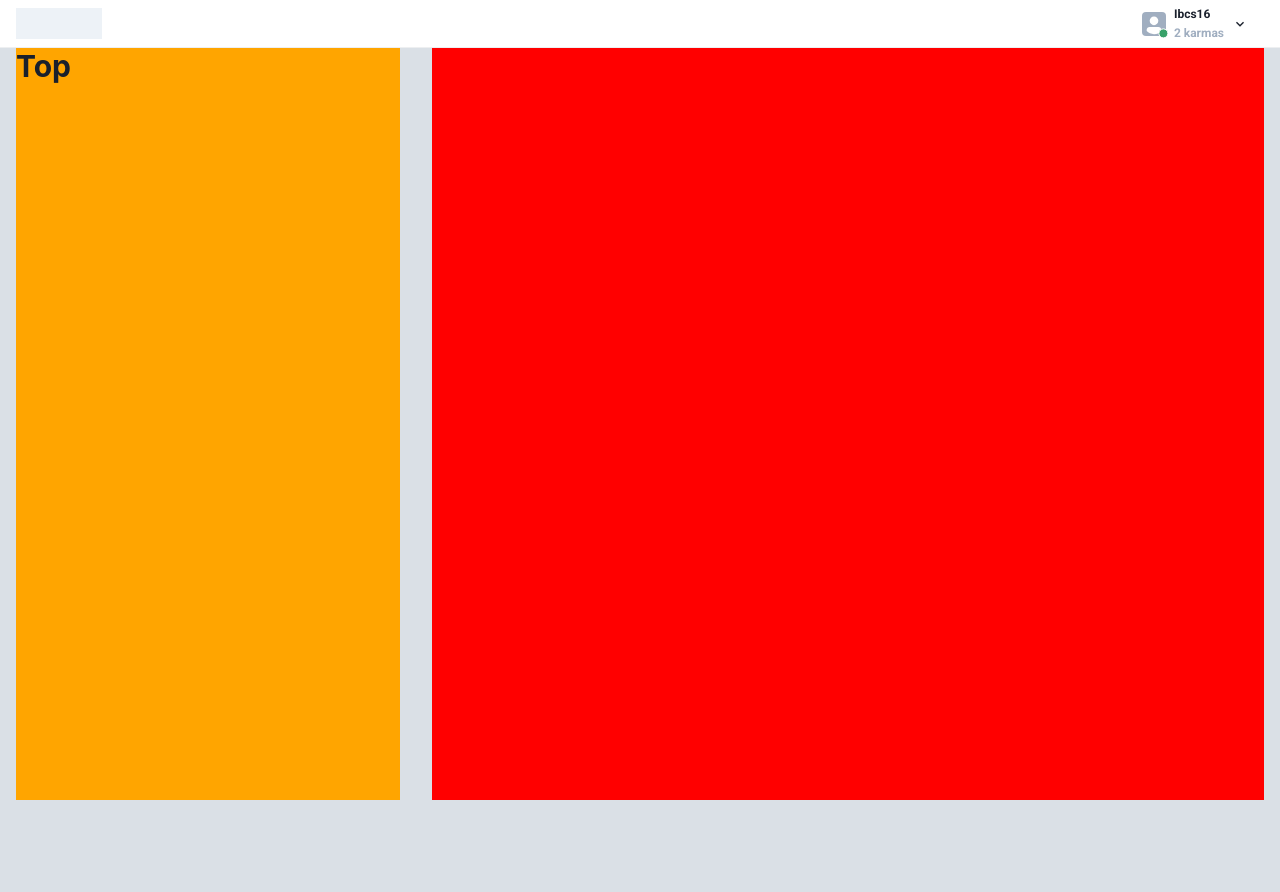
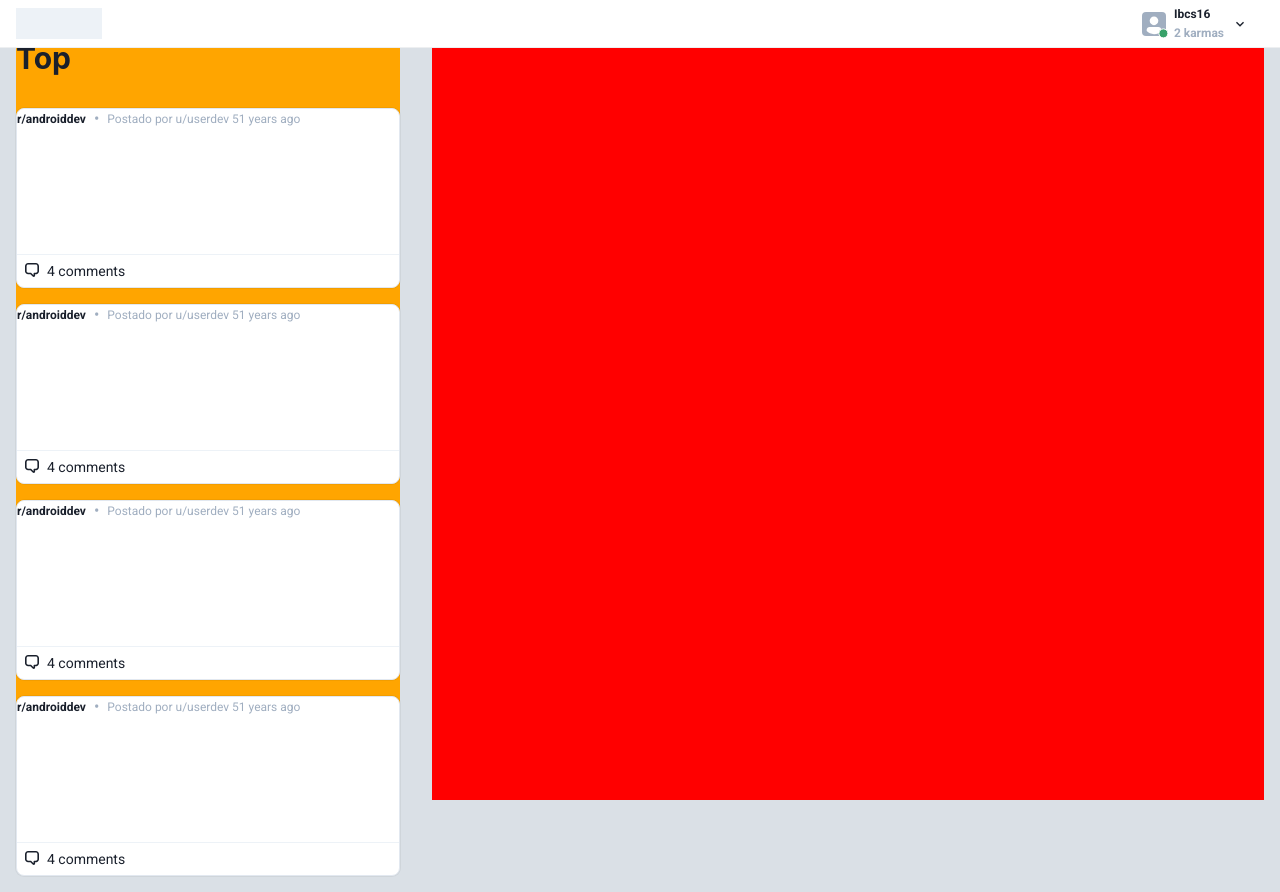
Before and after one commit to Ibcs16/reddit-client, a Next.js app: page / in a window 1280 px wide. Before the commit the page ends 800 px from the top, so only its background shows below. Built offline with nearby package versions, Linux system fonts and the light colour scheme.

Commit message:
PostItem structure

```diff
--- /dev/null
+++ b/src/components/PostsList/PostItem/index.tsx
@@ -0,0 +1,46 @@
+import { Box, HStack, Text, Flex } from '@chakra-ui/react';
+import { ChatIcon } from '@chakra-ui/icons';
+import getTimeFromNow from '../../../utils/getTimeFromNow';
+
+const PostItem: React.FC = () => {
+  const { created_at, channel, nickName, commentsCount } = {
+    nickName: 'u/userdev',
+    channel: 'r/androiddev',
+    created_at: new Date().getMilliseconds(),
+    commentsCount: 4
+  };
+
+  return (
+    <Flex
+      w="full"
+      borderWidth="1px"
+      rounded="lg"
+      boxShadow="xs"
+      bg="white"
+      flexDir="column"
+      minHeight={180}
+      marginBottom={4}
+    >
+      <HStack w="full" spacing={2}>
+        <Text fontSize="xs" fontWeight="bold">
+          {channel}
+        </Text>
+        <Text marginY="auto" as="span" verticalAlign="middle" color="gray.400">
+          •
+        </Text>
+        <Text fontSize="xs" color="gray.400">
+          Postado por {nickName} {getTimeFromNow(created_at)}
+        </Text>
+      </HStack>
+      <Box flex={1} w="full" />
+      <HStack w="full" p={2} borderTopColor="gray.100" borderTopWidth={1}>
+        <Flex>
+          <ChatIcon fontSize="sm" mr={2} />
+          <Text fontSize="sm">{commentsCount} comments</Text>
+        </Flex>
+      </HStack>
+    </Flex>
+  );
+};
+
+export default PostItem;
--- a/src/components/PostsList/index.tsx
+++ b/src/components/PostsList/index.tsx
@@ -1,7 +1,17 @@
-import { List } from '@chakra-ui/react';
+import { List, ListItem } from '@chakra-ui/react';
+import PostItem from './PostItem';
 
-const PostsList: React.FC = () => {
-  return <List />;
+const PostsList: React.FC = ({ ...others }) => {
+  return (
+    <List {...others}>
+      <ListItem w="full" maxW="md">
+        <PostItem />
+        <PostItem />
+        <PostItem />
+        <PostItem />
+      </ListItem>
+    </List>
+  );
 };
 
 export default PostsList;
--- a/src/pages/index.tsx
+++ b/src/pages/index.tsx
@@ -2,6 +2,7 @@ import { VStack, HStack, Flex, Heading } from '@chakra-ui/react';
 import getTimeFromNow from '../utils/getTimeFromNow';
 import redditMockedData from '../assets/reddit_mock.json';
 import Navigation from '../components/Navigation';
+import PostsList from '../components/PostsList';
 
 interface IPost {
   data: {
@@ -23,7 +24,8 @@ const Home: React.FC = () => {
         h="full"
         w="full"
         bg="#fff"
-        pos="sticky"
+        pos="fixed"
+        top={0}
         maxH={12}
         p={2}
         borderBottomColor="secondary.100"
@@ -36,13 +38,22 @@ const Home: React.FC = () => {
         w="full"
         maxW={1248}
         spacing={8}
-        marginY={12}
+        // marginY={12}
         marginX="auto"
+        pt={10}
       >
-        <Flex as="main" h="full" maxW="sm" w="full" bg="orange">
-          <Heading as="h1" size="lg">
+        <Flex
+          as="main"
+          h="full"
+          maxW="sm"
+          w="full"
+          bg="orange"
+          flexDir="column"
+        >
+          <Heading as="h1" size="lg" mb={8}>
             Top
           </Heading>
+          <PostsList />
         </Flex>
         <Flex as="aside" h="full" flex={1} w="full" bg="red" />
       </HStack>
```
